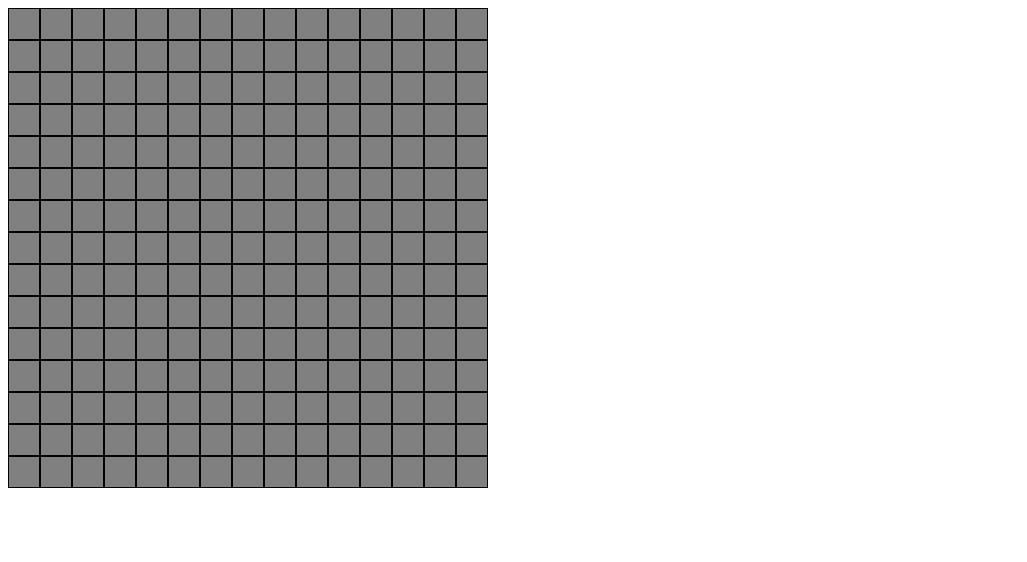
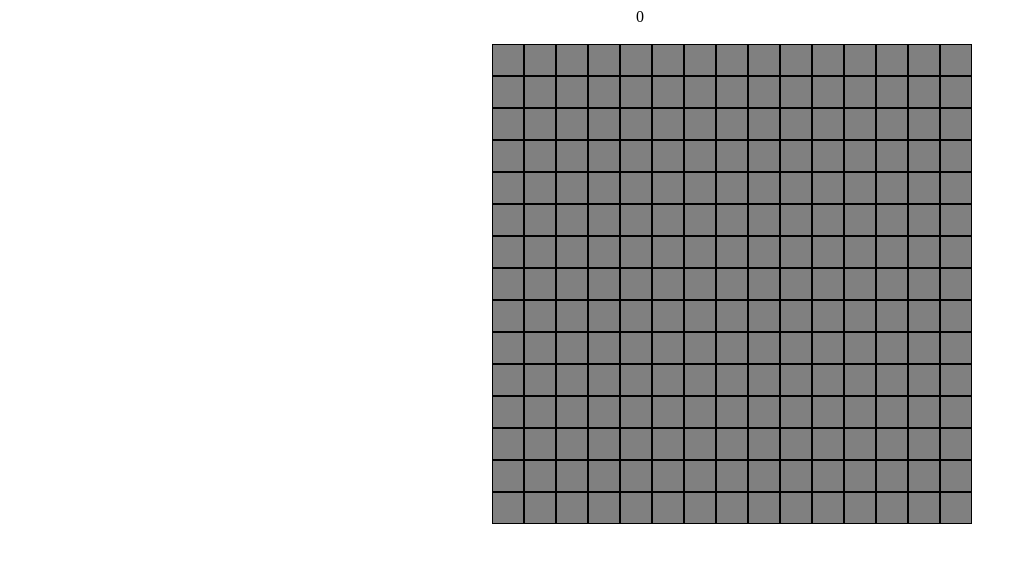
Before and after one commit to ByAlexCod/des_mineurs, a website: page index.html in a window 1280 px wide. Shown: the whole page, without its empty margins (0-1027 px from the left). Drawn offline with Linux system fonts and the light colour scheme.

Commit message:
Finished timer display

```diff
--- a/app.js
+++ b/app.js
@@ -89,9 +89,11 @@ const FLAG = "/!\\"
 
   let isPartyStopped = true
   function updateTimer(last_second) {
+  	let timer = document.getElementById("timer");
+
     setTimeout(() => {
       if (!isPartyStopped) {
-        //Update de l affichage last second
+        timer.innerHTML = last_second;
         updateTimer(last_second + 1)
       }
     }, 1000)
--- a/index.css
+++ b/index.css
@@ -23,6 +23,11 @@ div.discovered {
 	font-weight: bold;
 }
 
+#app {
+	width: 50%;
+  	margin-left: 37.85vw;
+}
+
 div::contains("a")
 .s1 {
 	color: blue;
--- a/index.html
+++ b/index.html
@@ -5,6 +5,9 @@
     <link rel="stylesheet" href="index.css" />
   </head>
   <body>
+  	<center><span id="timer">0</span></center>
+  	<br />
+
     <div id="app"></div>
     <script src="app.js"></script>
   </body>
```
